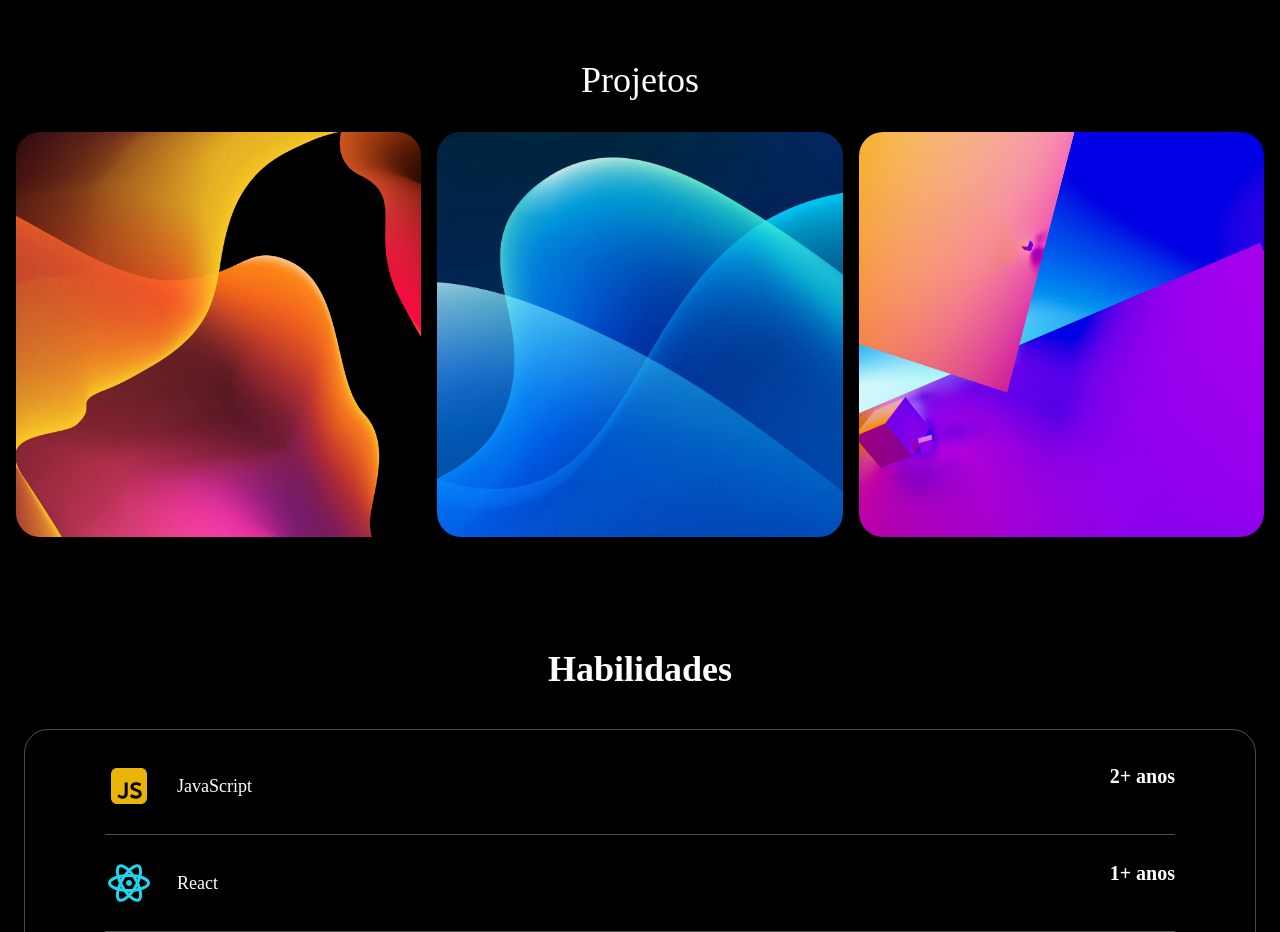
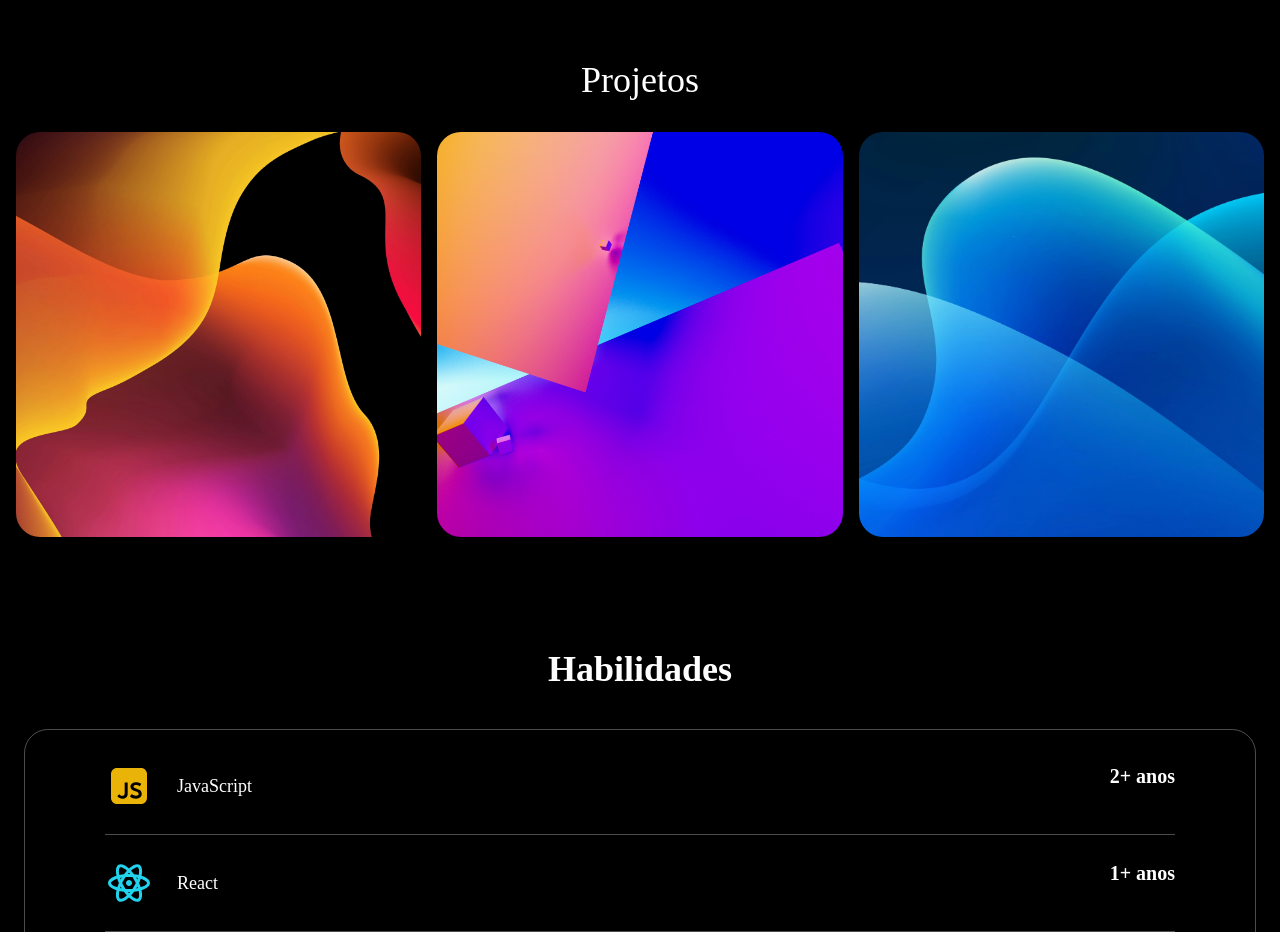
Before and after one commit to FelipeSantt/portfolio, a React (Vite) app: page / in a window 1280 px wide. Shown: the part 900-1832 px from the top of the page. Built offline with nearby package versions, Linux system fonts and the light colour scheme.

Commit message:
Implementando seções

```diff
--- a/src/constants/index.jsx
+++ b/src/constants/index.jsx
@@ -39,19 +39,19 @@ export const PROJECTS = [
   },
   {
     id: 2,
+    name: "RC Toldos",
+    description:
+      "Landing Page desenvolvida com HTML, CSS e JavaScript.O projeto visa a captação de clientes por meio dos produtos e contato com a empresa através de suas mídias digitais.",
+    image: projectImage3,
+    githubLink: "https://siterctoldos.netlify.app",
+  },
+  {
+    id: 3,
     name: "Carrinho de compras",
     description:
       "Pagina desenvolvida com react. A página mostra um carrinho de compras de uma plataforma de vendas.",
     image: projectImage2,
     githubLink: "https://cart-pagbank.netlify.app",
-  },
-  {
-    id: 3,
-    name: "RC Toldos",
-    description:
-      "Landing Page desenvolvida com HTML, CSS e JavaScript.O projeto visa a captação de clientes por meio dos produtos e contato com a empresa através de suas mídias digitais.",
-    image: projectImage3,
-    githubLink: "https://siterctoldos.netlify.app",
   },
 ];
 
```
